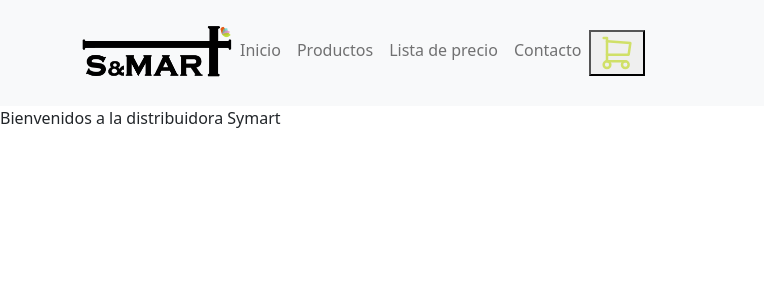
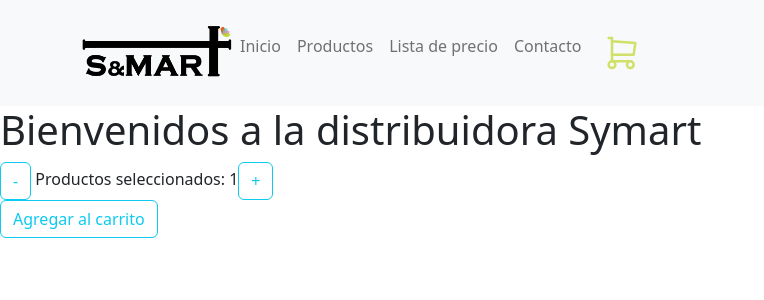
Before and after one commit to micaela-torres/trabajos-practicos-react, a React (Create React App) app: page /contacto in a window 1280 px wide. Shown: the top 300 px of the page, without its empty margins (0-764 px from the left). Built offline with nearby package versions, Linux system fonts and the light colour scheme.

Commit message:
agregando contador

```diff
--- a/src/App.js
+++ b/src/App.js
@@ -1,7 +1,8 @@
 import 'bootstrap/dist/css/bootstrap.min.css';
 import './App.css';
 import NavBar from './Componentes/NavBar';
-import { ItemListContainer } from './Componentes/ItemListContainer';
+import ItemListContainer from './Componentes/ItemListContainer';
+import { Button } from "bootstrap";
 
 function App() {
   return (
--- a/src/Componentes/CartWidget.js
+++ b/src/Componentes/CartWidget.js
@@ -1,16 +1,17 @@
 import React from "react";
+import { Button } from "react-bootstrap";
 
 
 export const CartWidget = () => {
     return (
         <div>
-            <button variant="light"><svg xmlns="http://www.w3.org/2000/svg" class="icon icon-tabler icon-tabler-shopping-cart" width="40" height="40" viewBox="0 0 24 24" stroke-width="1.5" stroke="#d0e068" fill="none" stroke-linecap="round" stroke-linejoin="round">
+            <Button variant="outline-light"><svg xmlns="http://www.w3.org/2000/svg" class="icon icon-tabler icon-tabler-shopping-cart" width="40" height="40" viewBox="0 0 24 24" stroke-width="1.5" stroke="#d0e068" fill="none" stroke-linecap="round" stroke-linejoin="round">
                 <path stroke="none" d="M0 0h24v24H0z" fill="none" />
                 <circle cx="6" cy="19" r="2" />
                 <circle cx="17" cy="19" r="2" />
                 <path d="M17 17h-11v-14h-2" />
                 <path d="M6 5l14 1l-1 7h-13" />
-            </svg></button>
+            </svg></Button>
         </div>
     )
 }
--- /dev/null
+++ b/src/Componentes/ItemCount.js
@@ -0,0 +1,24 @@
+import React from "react";
+import { useState } from "react";
+import { Button } from "react-bootstrap";
+
+
+
+const ItemCount = ({ stock, cuenta = 1, onAdd }) => {
+    const [contador, setContador] = useState(cuenta);
+
+
+    return (
+        <div>
+            <Button variant="outline-info" onClick={() => setContador(contador - 1)}>-</Button>{' '}
+            Productos seleccionados: {contador}
+            <Button variant="outline-info" onClick={() => setContador(contador + 1)}>+</Button>{' '}
+            <div>
+                <Button variant="outline-info" onClick={() => onAdd(contador)}>Agregar al carrito</Button>{' '}
+            </div>
+
+        </div>
+    );
+}
+
+export default ItemCount;
--- a/src/Componentes/ItemListContainer.js
+++ b/src/Componentes/ItemListContainer.js
@@ -1,7 +1,18 @@
 import React from "react";
+import ItemCount from "./ItemCount";
 
-export const ItemListContainer = ({ symart }) => {
+
+const ItemListContainer = ({ symart }) => {
+
     return (
-        <div>{symart}</div>
+        <div>
+            <h1>{symart}</h1>
+            <div>
+                <ItemCount stock="15" onAdd={(contador) => alert(`Usted añadio ${contador} producto`)} />
+            </div>
+        </div>
+
     )
 }
+
+export default ItemListContainer;
```
Also changed, not shown: src/Componentes/Item.js (added), src/Componentes/ItemList.js (added).
